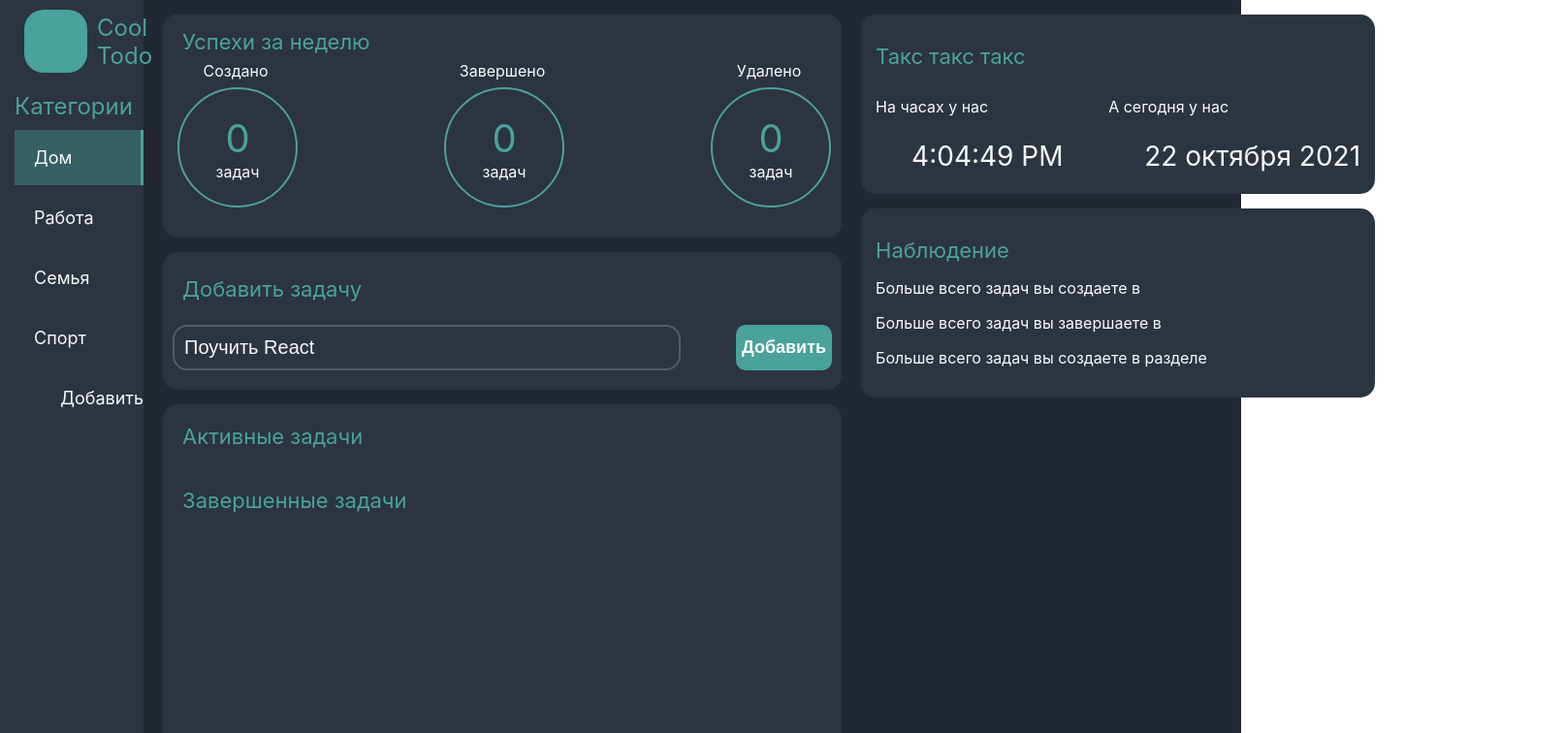
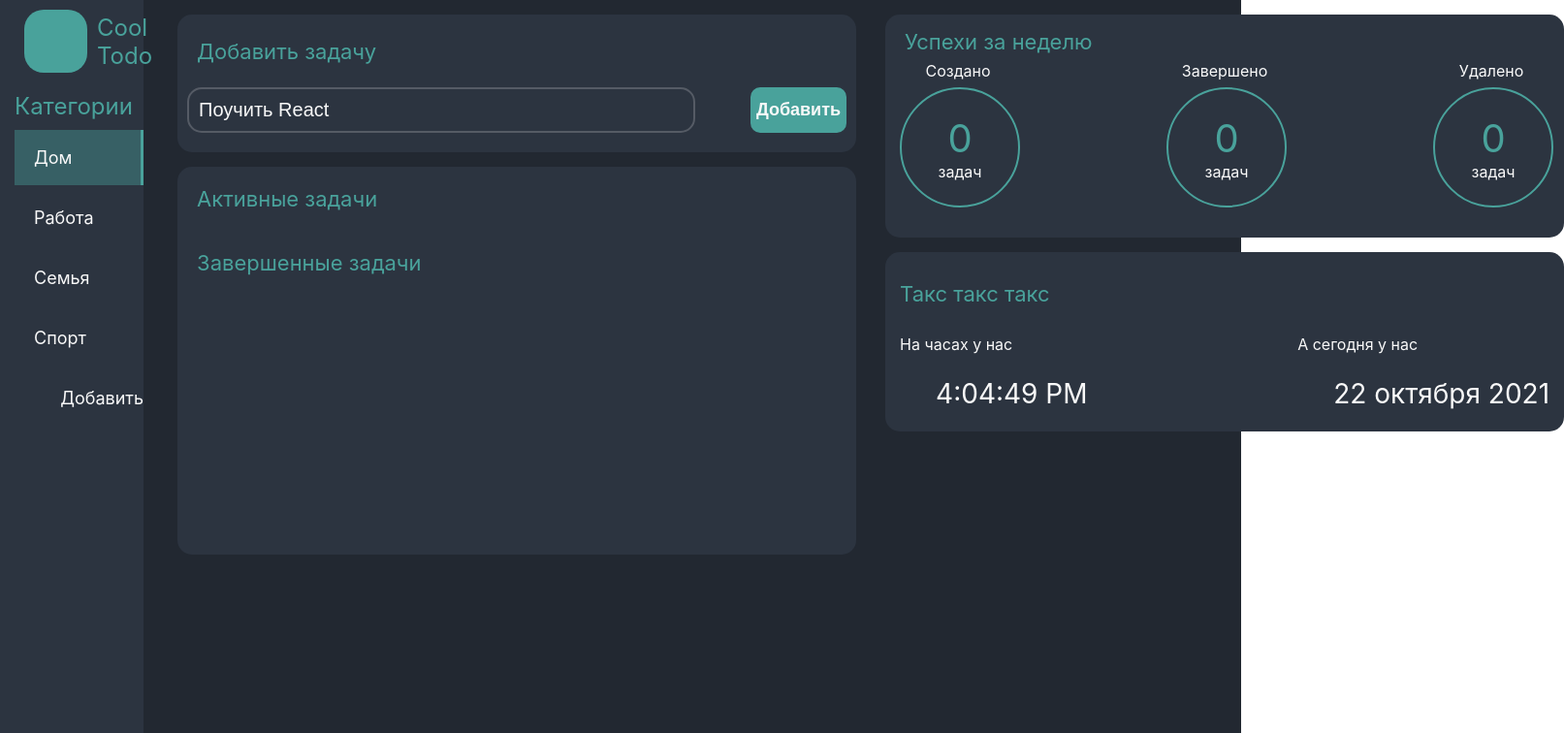
Before and after one commit to TwoXowT/react_redux_todolist, a React (Create React App) app: page / in a window 1280 px wide. Shown: the top 756 px of the page at 97% size, 1613 px wide, since content can reach past the window. Built offline with nearby package versions, Linux system fonts and the light colour scheme; some icons are missing.

Commit message:
Изменениерасположения компонентов на странице

```diff
--- a/src/App.js
+++ b/src/App.js
@@ -17,17 +17,16 @@ function App() {
         <Context.Provider value={[currentCategory, setCurrentCategory]}>
             <Navbar/>
             <div className="app-main-content">
-                <WeekProgress/>
+
                 <AddTask />
                 <TaskList />
             </div>
         </Context.Provider>
 
         <div className="app-additional-content">
+            <WeekProgress/>
             <TimeData/>
-            <Statistic>
 
-            </Statistic>
         </div>
 
 
--- a/src/App.scss
+++ b/src/App.scss
@@ -12,4 +12,11 @@ $primary-color-text-second: #49a29b;
   justify-content: flex-start;
   align-items: flex-start;
   flex-flow: row;
+  .app-main-content{
+    margin: 15px  ;
+  }
+
+  .app-additional-content{
+    margin: 15px  ;
+  }
 }
--- a/src/components/timedata/TimeData.scss
+++ b/src/components/timedata/TimeData.scss
@@ -9,8 +9,7 @@ $primary-color-button-close: #eb5454;
 
 .timedata-container{
   background-color: $primary-color-block;
-  width: 500px;
-  margin: 15px 20px;
+  margin: 15px 0px;
   padding: 15px 15px;
   border-radius: 15px;
   h1{
--- a/src/components/weekProgresBar/WeekProgress.scss
+++ b/src/components/weekProgresBar/WeekProgress.scss
@@ -8,7 +8,7 @@ $primary-color-button-close: #eb5454;
 .weekprogress-container{
   background-color: $primary-color-block;
   border-radius: 15px;
-  margin: 15px 0px;
+
   padding: 15px 0;
   width: 700px;
   height: 200px;
```
